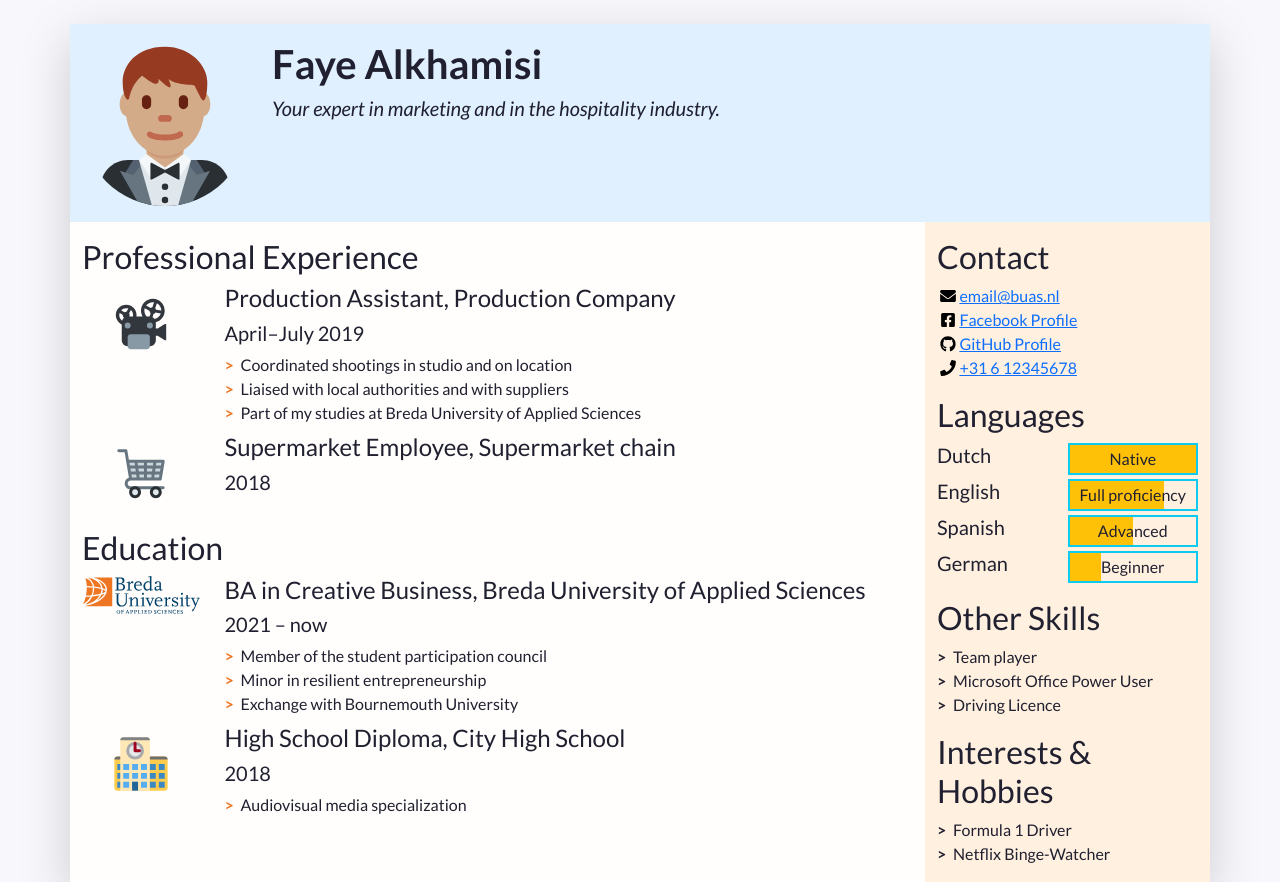
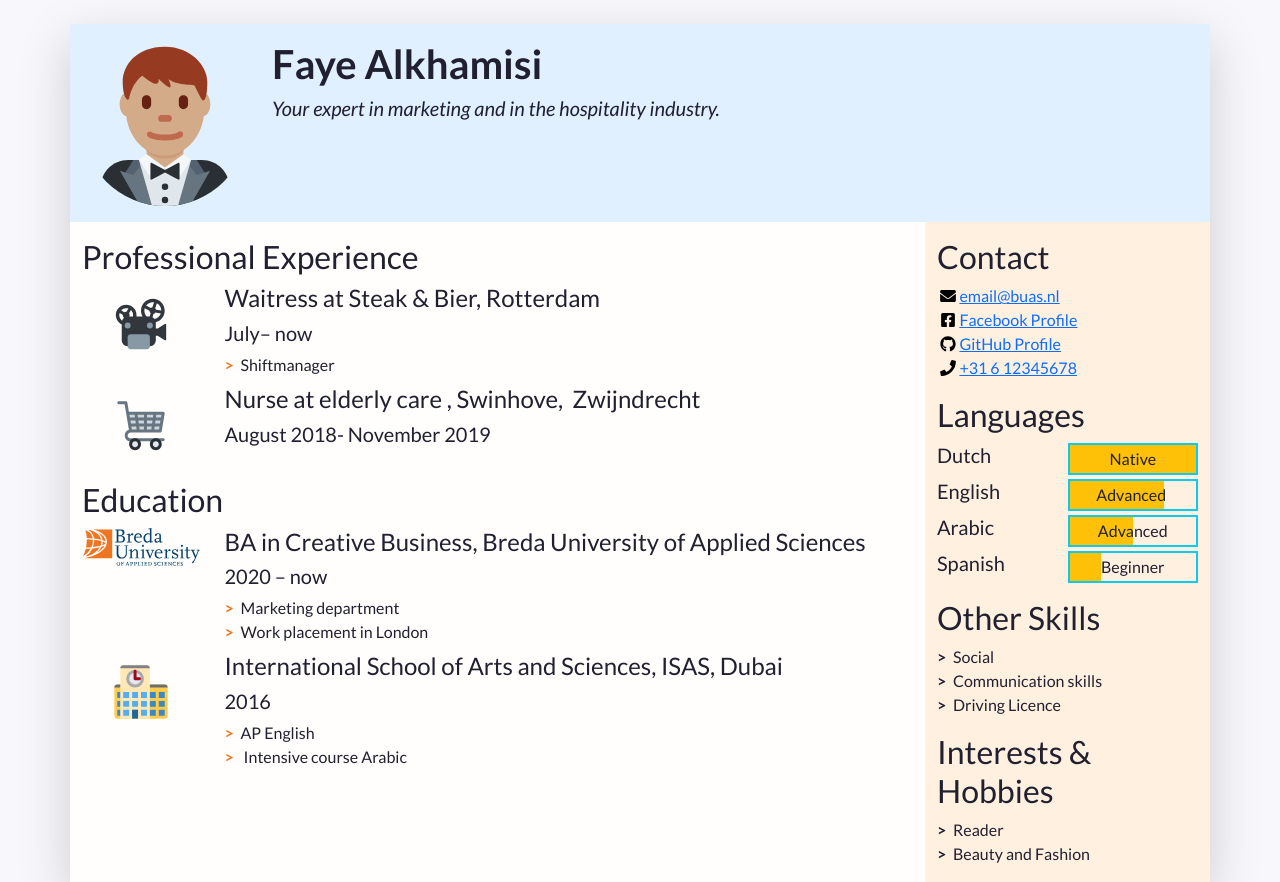
Before and after one commit to fayealk/FayeCV, a plain HTML site: page cvFaye.html in a window 1280 px wide. Shown: the top 882 px of the page. Drawn offline with nearby package versions, Linux system fonts and the light colour scheme.

Commit message:
Updates CV

```diff
--- a/cvFaye.html
+++ b/cvFaye.html
@@ -89,13 +89,13 @@
                   <img class="biography-logo mw-100 d-block mx-auto" src="images/employers/projector.svg" alt="Company logo" width="80">
                 </div>
                 <div class="biography-contents col-9 col-sm-10 col-md-9 col-lg-10">
-                  <h4>Production Assistant, Production Company</h4>
-                  <h5>April&ndash;July 2019</h5>
+                  <h4>Waitress at Steak &amp; Bier, Rotterdam&nbsp;</h4>
+                  <h5>July– now</h5>
                   <!-- Use the list below to talk about your achievements -->
                   <ul class="biography-details list-unstyled">
-                    <li>Coordinated shootings in studio and on location</li>
-                    <li>Liaised with local authorities and with suppliers</li>
-                    <li>Part of my studies at Breda University of Applied Sciences</li>
+                    <li>Shiftmanager&nbsp; &nbsp; &nbsp; &nbsp;&nbsp;</li>
+
+
                   </ul>
                 </div>
               </li>
@@ -107,9 +107,9 @@
                   <img class="biography-logo mw-100 d-block mx-auto" src="images/employers/trolley.svg" alt="Company logo" width="80">
                 </div>
                 <div class="biography-contents col-9 col-sm-10 col-md-9 col-lg-10">
-                  <h4>Supermarket Employee, Supermarket chain</h4>
-                  <h5>2018</h5>
-                  <!-- This entry doesn't have a list of achievements, but you can copy-paste the one from above -->
+                  <h4>Nurse at elderly care , Swinhove,&nbsp; Zwijndrecht</h4>
+                  <h5>August 2018- November 2019&nbsp;</h5>
+                   <!-- This entry doesn't have a list of achievements, but you can copy-paste the one from above -->
                 </div>
               </li>
 
@@ -129,12 +129,12 @@
                 </div>
                 <div class="biography-contents col-9 col-sm-10 col-md-9 col-lg-10">
                   <h4>BA in Creative Business, Breda University of Applied Sciences</h4>
-                  <h5>2021&nbsp;&ndash;&nbsp;now</h5>
+                  <h5>2020 –&nbsp;now</h5>
                   <!-- Use the list below to talk about minors, exchanges, extra-curricular activities. -->
                   <ul class="biography-details list-unstyled">
-                    <li>Member of the student participation council</li>
-                    <li>Minor in resilient entrepreneurship</li>
-                    <li>Exchange with Bournemouth University</li>
+                    <li>Marketing department&nbsp;</li>
+                    <li>Work placement in London&nbsp; &nbsp;&nbsp;</li>
+
                   </ul>
                 </div>
               </li>
@@ -145,10 +145,11 @@
                   <img class="biography-logo mw-100 d-block mx-auto" src="images/schools/school.svg" alt="School logo" width="80">
                 </div>
                 <div class="biography-contents col-9 col-sm-10 col-md-9 col-lg-10">
-                  <h4>High School Diploma, City High School</h4>
-                  <h5>2018</h5>
+                  <h4>International School of Arts and Sciences, ISAS, Dubai</h4>
+                  <h5>2016</h5>
                   <ul class="biography-details list-unstyled">
-                    <li>Audiovisual media specialization</li>
+                    <li>AP English</li>
+                    <li>&nbsp;Intensive course Arabic&nbsp;&nbsp;</li>
                   </ul>
                 </div>
               </li>
@@ -222,11 +223,11 @@
                 <div class="language-level w-50 border border-info border-2 position-relative">
                   <!-- The div below is a progress bar. Choose between w-25, w-50, w-75 and w-100 to show your level of fluency -->
                   <div class="language-progress position-absolute bg-warning h-100 w-75"></div>
-                  <h6 class="position-absolute w-100 text-center top-0 py-1">Full proficiency</h6>
+                  <h6 class="position-absolute w-100 text-center top-0 py-1">Advanced&nbsp;</h6>
                 </div>
               </li>
               <li class="language-item d-flex mb-1">
-                <h5 class="language-name w-50">Spanish</h5>
+                <h5 class="language-name w-50">Arabic&nbsp;</h5>
                 <div class="language-level w-50 border border-info border-2 position-relative">
                   <!-- The div below is a progress bar. Choose between w-25, w-50, w-75 and w-100 to show your level of fluency -->
                   <div class="language-progress position-absolute bg-warning h-100 w-50"></div>
@@ -234,7 +235,7 @@
                 </div>
               </li>
               <li class="language-item d-flex mb-1">
-                <h5 class="language-name w-50">German</h5>
+                <h5 class="language-name w-50">Spanish&nbsp;</h5>
                 <div class="language-level w-50 border border-info border-2 position-relative">
                   <!-- The div below is a progress bar. Choose between w-25, w-50, w-75 and w-100 to show your level of fluency -->
                   <div class="language-progress position-absolute bg-warning h-100 w-25"></div>
@@ -249,8 +250,8 @@
           <section class="my-3 aside-section">
             <h2>Other Skills</h2>
             <ul class="skill-list list-unstyled">
-              <li class="skill-item">Team player</li>
-              <li class="skill-item">Microsoft Office Power User</li>
+              <li class="skill-item">Social</li>
+              <li class="skill-item">Communication skills</li>
               <li class="skill-item">Driving Licence</li>
             </ul>
           </section>
@@ -260,8 +261,8 @@
           <section class="my-3 aside-section">
             <h2>Interests &amp; Hobbies</h2>
             <ul class="skill-list list-unstyled">
-              <li class="skill-item">Formula 1 Driver</li>
-              <li class="skill-item">Netflix Binge-Watcher</li>
+              <li class="skill-item">Reader</li>
+              <li class="skill-item">Beauty and Fashion</li>
             </ul>
           </section>
 
```
